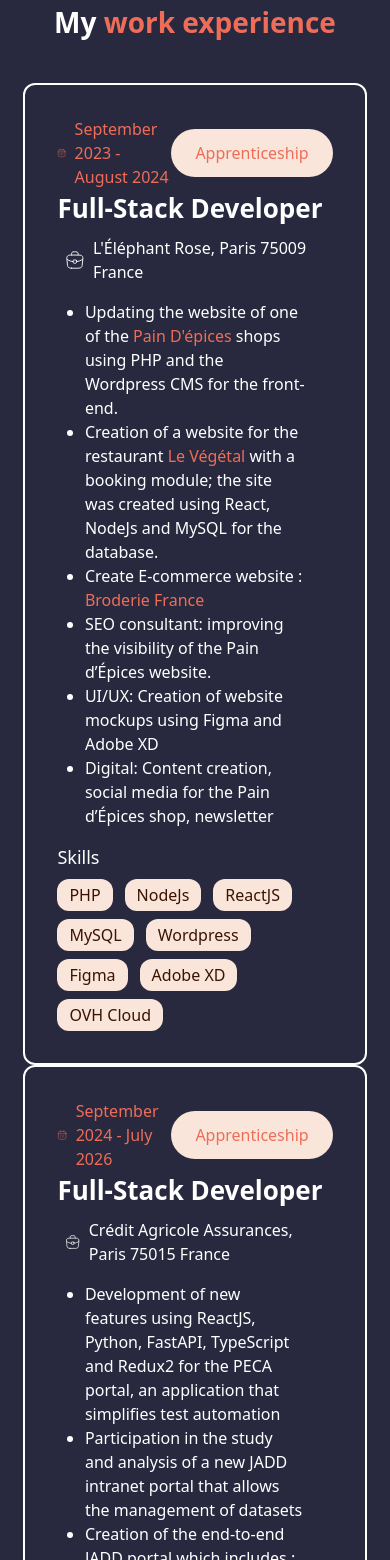
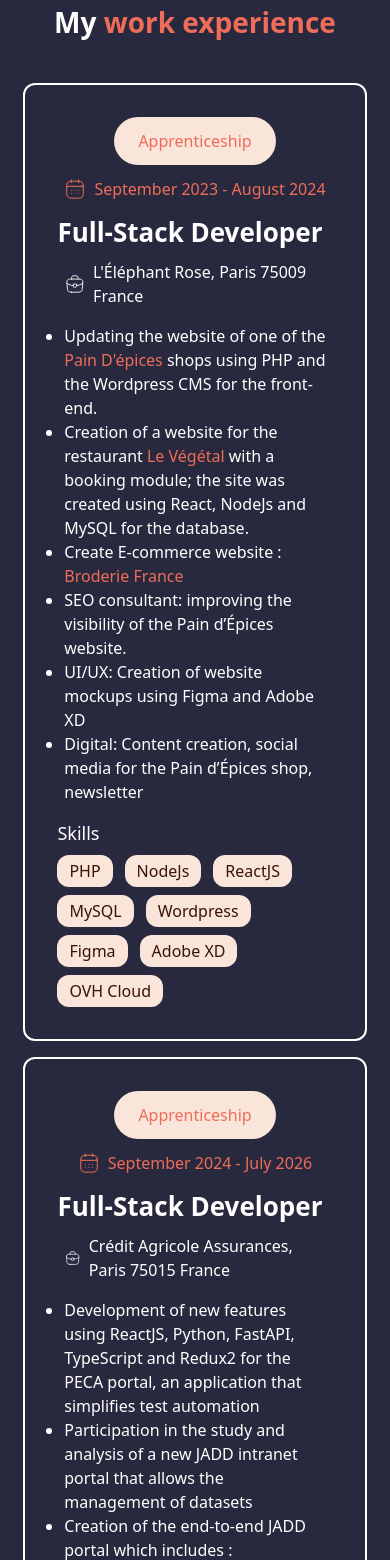
Before and after one commit to SarahOtmane/Portfolio, an Angular app: page / in a window 390 px wide. Shown: the part 6888-8448 px from the top of the page. Built offline with nearby package versions, Linux system fonts and the light colour scheme.

Commit message:
Améliorer la mise en page et la structure des sections d'expérience dans le composant section-alternance

```diff
--- a/src/app/components/section-alternance/section-alternance.html
+++ b/src/app/components/section-alternance/section-alternance.html
@@ -3,8 +3,8 @@
     <h2 class="text-[28px] md:text-[48px] text-center font-bold">My <span class="text-orange">work experience</span></h2>
     <div class="mt-10 flex flex-row flex-wrap justify-between">
         <article class="w-full md:w-[49%] border-2 flex flex-col border-light p-8 rounded-xl">
-            <div class="flex justify-between items-center text-orange">
-                <div class="flex items-center space-x-2">
+            <div class="flex flex-col-reverse md:flex-row justify-between items-center text-orange">
+                <div class="flex items-center space-x-2 my-3 md:my-0">
                     <svg width="22" height="22" viewBox="0 0 22 22" fill="none" xmlns="http://www.w3.org/2000/svg">
                         <path d="M7.33325 1.83325V4.58325" stroke="#EF6D58" stroke-miterlimit="10" stroke-linecap="round" stroke-linejoin="round"/>
                         <path d="M14.6667 1.83325V4.58325" stroke="#EF6D58" stroke-miterlimit="10" stroke-linecap="round" stroke-linejoin="round"/>
@@ -32,7 +32,7 @@
                 </svg>
                 <p>L'Éléphant Rose, Paris 75009 France</p>
             </div>
-            <ul class="w-[80%] m-auto mt-4 list-disc">
+            <ul class="w-[95%] md:w-[80%] m-auto mt-4 list-disc">
                 <li>Updating the website of one of the <a href="https://www.hive2work.fr/" target="_blank" rel="noopener noreferrer" class="cursor-pointer text-orange hover:px-3 hover:py-2 rounded-2xl hover:bg-beige-dark-bg"> Pain D'épices </a> shops using PHP and the Wordpress CMS for the front-end.</li>
                 <li>Creation of a website for the restaurant <a href="https://www.hive2work.fr/" target="_blank" rel="noopener noreferrer" class="cursor-pointer text-orange hover:px-3 hover:py-2 rounded-2xl hover:bg-beige-dark-bg"> Le Végétal </a>  with a booking module; the site was created using React, NodeJs and MySQL for the database.</li>
                 <li>Create E-commerce website : <a href="https://www.hive2work.fr/" target="_blank" rel="noopener noreferrer" class="cursor-pointer text-orange hover:px-3 hover:py-2 rounded-2xl hover:bg-beige-dark-bg"> Broderie France </a></li>
@@ -52,9 +52,9 @@
                 <p class="px-3 py-1 rounded-xl bg-beige-dark-bg text-dark">OVH Cloud</p>
             </div>
         </article>
-        <article class="w-full md:w-[49%] border-2 flex flex-col border-light p-8 rounded-xl">
-            <div class="flex justify-between items-center text-orange">
-                <div class="flex items-center space-x-2">
+        <article class="w-full md:w-[49%] mt-4 md:mt-0 border-2 flex flex-col border-light p-8 rounded-xl">
+            <div class="flex flex-col-reverse md:flex-row  justify-between items-center text-orange">
+                <div class="flex items-center space-x-2 my-3 md:my-0">
                     <svg width="22" height="22" viewBox="0 0 22 22" fill="none" xmlns="http://www.w3.org/2000/svg">
                         <path d="M7.33325 1.83325V4.58325" stroke="#EF6D58" stroke-miterlimit="10" stroke-linecap="round" stroke-linejoin="round"/>
                         <path d="M14.6667 1.83325V4.58325" stroke="#EF6D58" stroke-miterlimit="10" stroke-linecap="round" stroke-linejoin="round"/>
@@ -82,7 +82,7 @@
                 </svg>
                 <p>Crédit Agricole Assurances, Paris 75015 France</p>
             </div>
-            <ul class="w-[80%] mx-auto mt-4 list-disc">
+            <ul class=" w-[95%] md:w-[80%] mx-auto mt-4 list-disc">
                 <li>Development of new features using ReactJS, Python, FastAPI, TypeScript and Redux2 for the PECA portal, an application that simplifies test automation</li>
                 <li>Participation in the study and analysis of a new JADD intranet portal that allows the management of datasets</li>
                 <li>Creation of the end-to-end JADD portal which includes :
```
